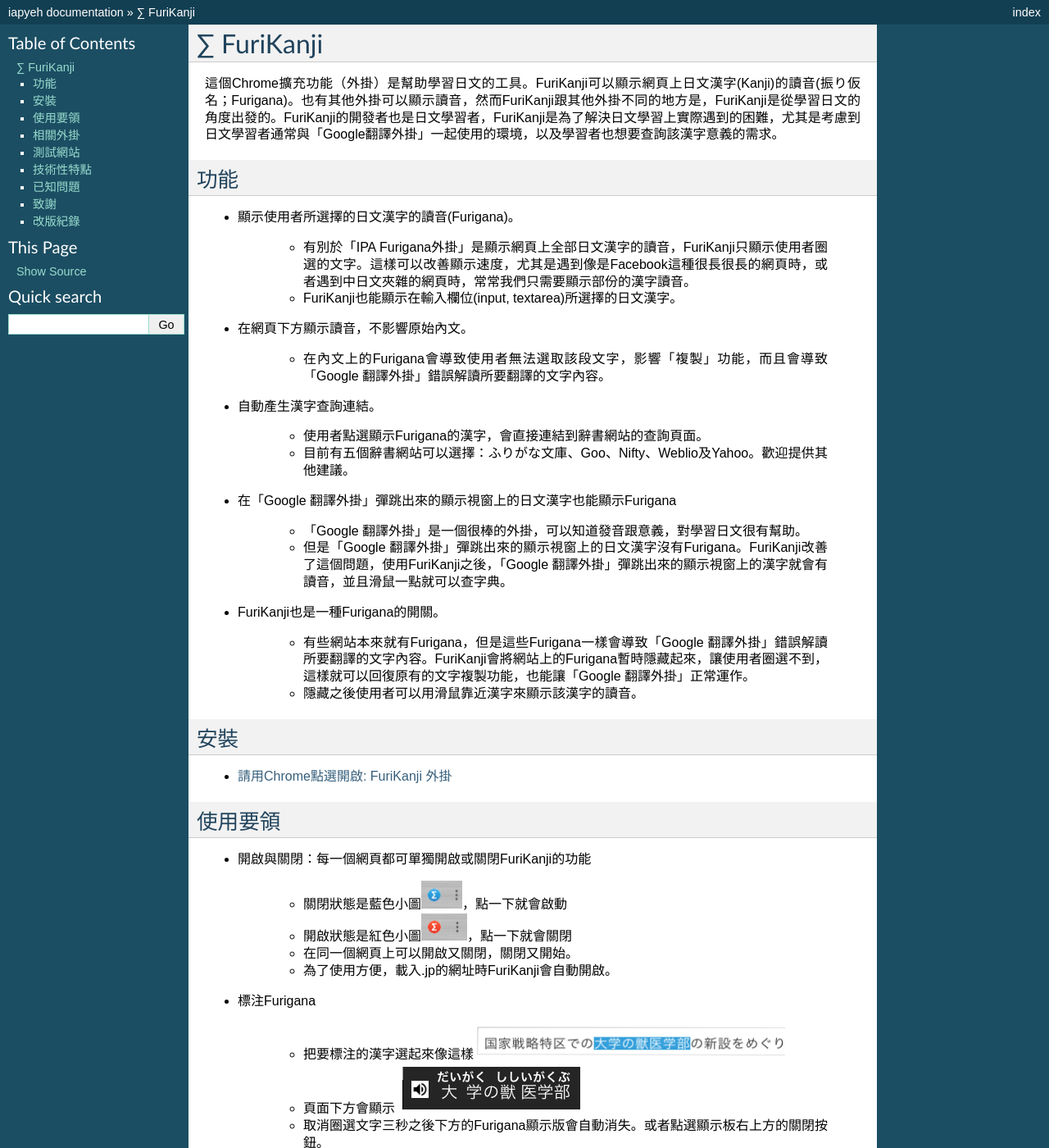
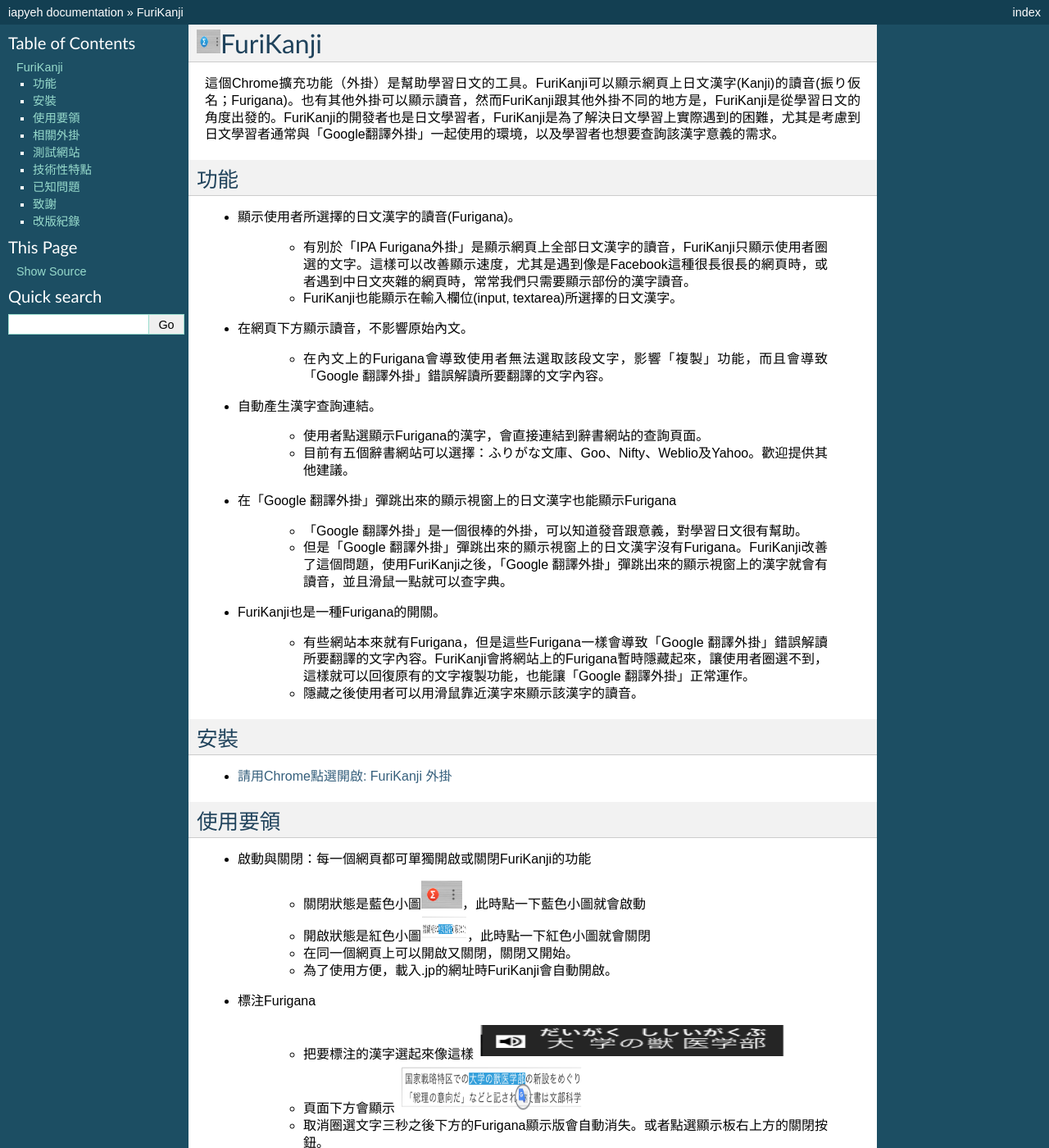
Before and after one commit to iapyeh/iapyeh, a Sphinx documentation site: the page built from docs/blogs/myworks/I.F.Add-on.rst, in a window 1280 px wide and 1400 px high. Shown: the whole window at 82% size. Built offline with Sphinx 7.4.7, drawn with Linux system fonts in a browser that asks for light colours; some of the changed lines change nothing that is shown.

Commit message:
Google Docs reST Editor@2017-5-30 18:9:31

```diff
--- a/docs/blogs/myworks/I.F.Add-on.rst
+++ b/docs/blogs/myworks/I.F.Add-on.rst
@@ -1,8 +1,8 @@
 
-.. _h1419777c3c3c80315a6f167d3e326d5d:
+.. _h3942e173f1332963f187c606e6c:
 
-∑ FuriKanji
-***********
+\ |IMG1|\ FuriKanji
+*******************
 
 這個Chrome擴充功能（外掛）是幫助學習日文的工具。FuriKanji可以顯示網頁上日文漢字(Kanji)的讀音(振り仮名；Furigana)。也有其他外掛可以顯示讀音，然而FuriKanji跟其他外掛不同的地方是，FuriKanji是從學習日文的角度出發的。FuriKanji的開發者也是日文學習者，FuriKanji是為了解決日文學習上實際遇到的困難，尤其是考慮到日文學習者通常與「Google翻譯外掛」一起使用的環境，以及學習者也想要查詢該漢字意義的需求。
 
@@ -51,11 +51,11 @@
 使用要領
 ========
 
-* 開啟與關閉：每一個網頁都可單獨開啟或關閉FuriKanji的功能
+* 啟動與關閉：每一個網頁都可單獨開啟或關閉FuriKanji的功能
 
-    * 關閉狀態是藍色小圖\ |IMG1|\ ，點一下就會啟動
+    * 關閉狀態是藍色小圖\ |IMG2|\ ，此時點一下藍色小圖就會啟動
 
-    * 開啟狀態是紅色小圖\ |IMG2|\ ，點一下就會關閉
+    * 開啟狀態是紅色小圖\ |IMG3|\ ，此時點一下紅色小圖就會關閉
 
     * 在同一個網頁上可以開啟又關閉，關閉又開始。
 
@@ -63,27 +63,27 @@
 
 * 標注Furigana
 
-    * 把要標注的漢字選起來像這樣\ |IMG3|\
+    * 把要標注的漢字選起來像這樣\ |IMG4|\
 
-    * 頁面下方會顯示 \ |IMG4|\
+    * 頁面下方會顯示 \ |IMG5|\
 
     * 取消圈選文字三秒之後下方的Furigana顯示版會自動消失。或者點選顯示板右上方的關閉按鈕。
 
 * 與Google翻譯外掛合用時
 
-    * 把要標注的漢字選起來會像這樣\ |IMG5|\
+    * 把要標注的漢字選起來會像這樣\ |IMG6|\
 
-    * 按下圈選區下方的圖示後會顯示這樣\ |IMG6|\ 。請注意，必須是Google翻譯外掛上顯示「日文」的文字才會進行Furigana的標注。
+    * 按下圈選區下方的圖示後會顯示這樣\ |IMG7|\ 。請注意，必須是Google翻譯外掛上顯示「日文」的文字才會進行Furigana的標注。
 
 * 辞書查詢
 
     * 將滑鼠移到有Furigana標注的漢字上方後，點選該漢字就可以開啟查詢頁面。
 
-    * \ |IMG7|\
+    * \ |IMG8|\
 
     * FuriKanji預設的查詢的辞書是 「ふりがな文庫」。這個網站是Furigana的專門網站，速度快，而且沒有廣告，是很棒的網站。
 
-    * 切換到其他辞書的按鈕會顯示在查詢網站的「查詢」按鈕旁邊。按下綠色按鈕後點選辞書名稱即可。\ |IMG8|\
+    * 切換到其他辞書的按鈕會顯示在查詢網站的「查詢」按鈕旁邊。按下綠色按鈕後點選辞書名稱即可。\ |IMG9|\
 
 .. _h174fb648377959437b5c1f697c1c40:
 
@@ -190,33 +190,37 @@
 
 
 .. |IMG1| image:: static/I_F_Add-on_1.png
+   :height: 29 px
+   :width: 29 px
+
+.. |IMG2| image:: static/I_F_Add-on_2.png
    :height: 34 px
    :width: 50 px
 
-.. |IMG2| image:: static/I_F_Add-on_2.png
+.. |IMG3| image:: static/I_F_Add-on_3.png
    :height: 33 px
    :width: 56 px
 
-.. |IMG3| image:: static/I_F_Add-on_3.png
+.. |IMG4| image:: static/I_F_Add-on_4.png
    :height: 44 px
    :width: 388 px
 
-.. |IMG4| image:: static/I_F_Add-on_4.png
+.. |IMG5| image:: static/I_F_Add-on_5.png
    :height: 60 px
    :width: 228 px
 
-.. |IMG5| image:: static/I_F_Add-on_5.png
+.. |IMG6| image:: static/I_F_Add-on_6.png
    :height: 64 px
    :width: 390 px
 
-.. |IMG6| image:: static/I_F_Add-on_6.png
+.. |IMG7| image:: static/I_F_Add-on_7.png
    :height: 144 px
    :width: 296 px
 
-.. |IMG7| image:: static/I_F_Add-on_7.png
+.. |IMG8| image:: static/I_F_Add-on_8.png
    :height: 98 px
    :width: 300 px
 
-.. |IMG8| image:: static/I_F_Add-on_8.png
+.. |IMG9| image:: static/I_F_Add-on_9.png
    :height: 224 px
    :width: 348 px
```
